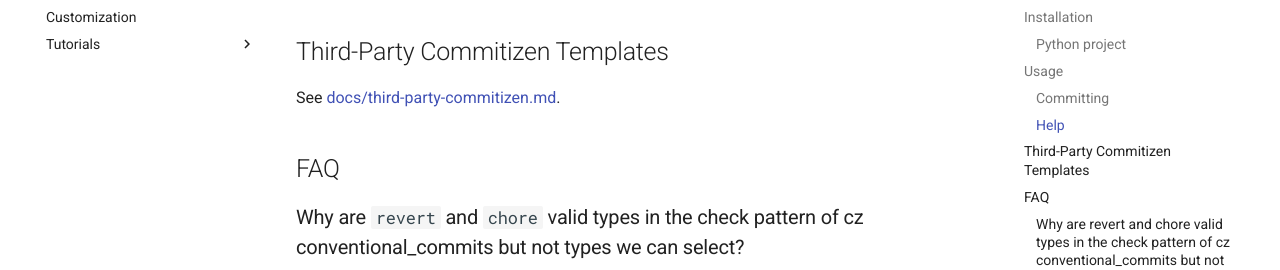
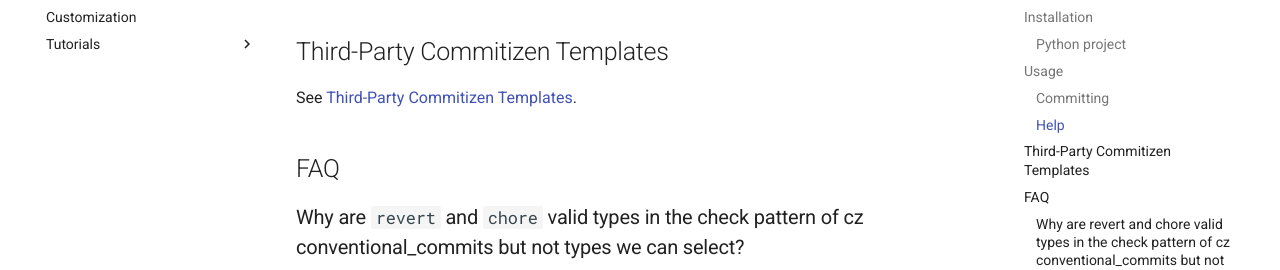
Before and after one commit to commitizen-tools/commitizen, an MkDocs documentation site: the page built from docs/README.md, in a window 1280 px wide and 900 px high, scrolled down 2405 px. Shown: the part 172-442 px from the top of the window. Built offline with MkDocs 1.6.1 and Material for MkDocs 9.7.7, drawn with Linux system fonts in a browser that asks for light colours; comment, search, counter and statistics services are not loaded.

Commit message:
docs(readme): fix the display wording for Third-Party Commitizen Templates

```diff
--- a/docs/README.md
+++ b/docs/README.md
@@ -104,7 +104,7 @@
 
 ## Third-Party Commitizen Templates
 
-See [docs/third-party-commitizen.md](third-party-commitizen.md).
+See [Third-Party Commitizen Templates](third-party-commitizen.md).
 
 ## FAQ
 
```
